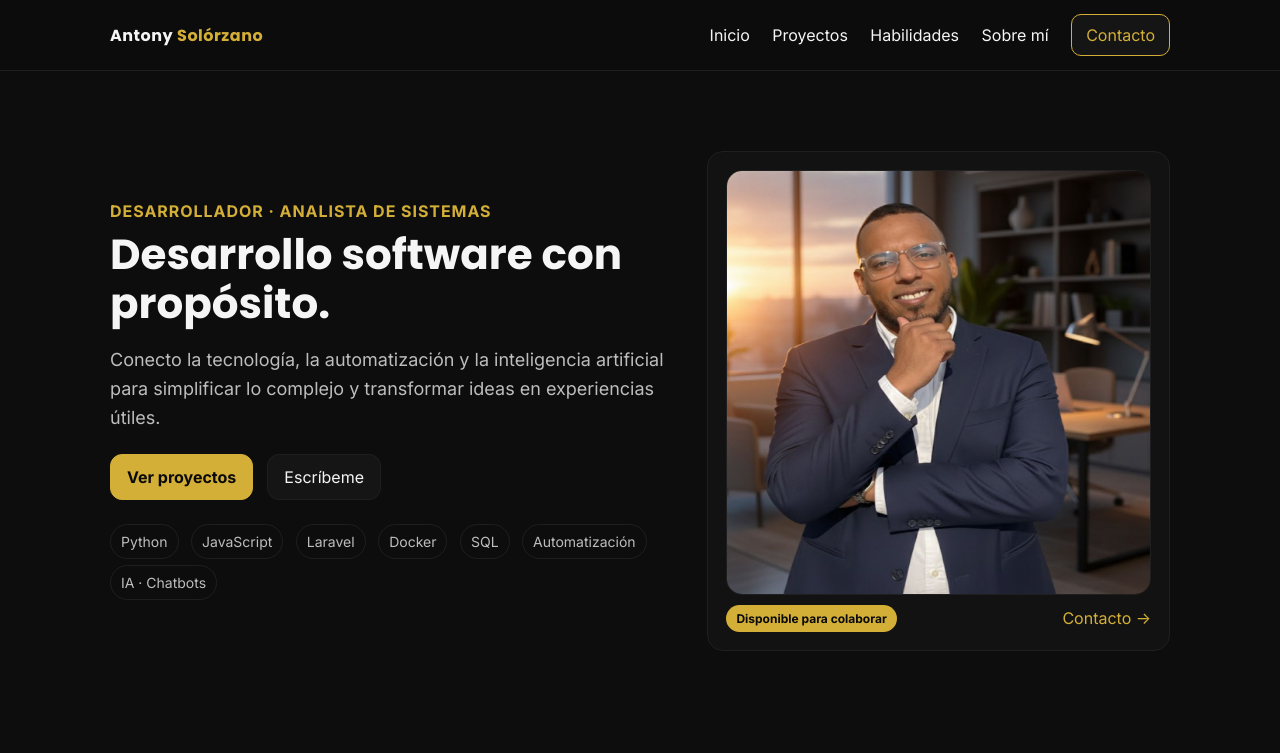
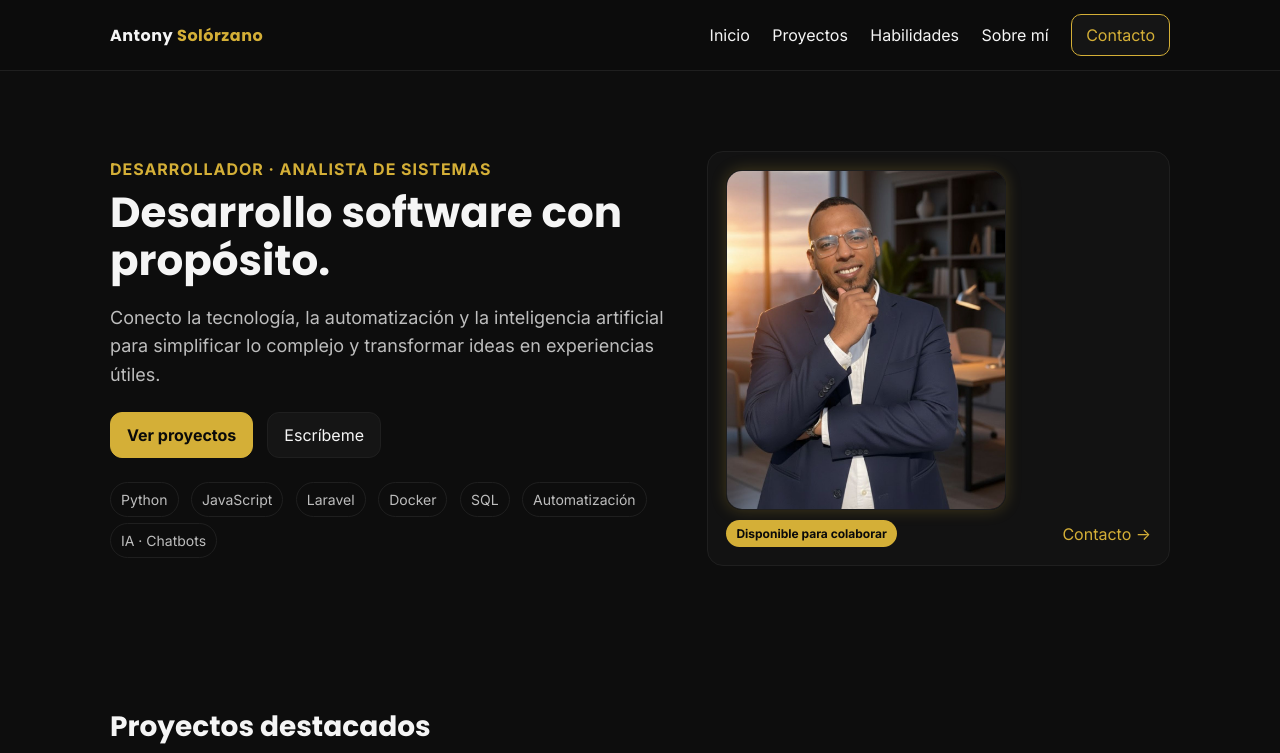
Before and after one commit to antony012/antony012.github.io, a plain HTML site: page index.html in a window 1280 px wide. Shown: the top 753 px of the page. Drawn offline with Linux system fonts and the light colour scheme.

Commit message:
Update index.html

```diff
--- a/index.html
+++ b/index.html
@@ -18,6 +18,15 @@
       --border:#1f1f1f;
       --maxw:1100px;
     }
+    .avatar {
+    width: 280px;
+    height: 340px;
+    border-radius: 1rem;
+    object-fit: cover;
+    object-position: center top;
+    box-shadow: 0 0 15px rgba(212, 175, 55, 0.25);
+    }
+
     *{box-sizing:border-box}
     html,body{background:var(--bg);color:var(--text);margin:0;font-family:Inter, system-ui, -apple-system, Segoe UI, Roboto, Helvetica, Arial, 'Apple Color Emoji','Segoe UI Emoji';}
     a{color:var(--gold);text-decoration:none}
```
